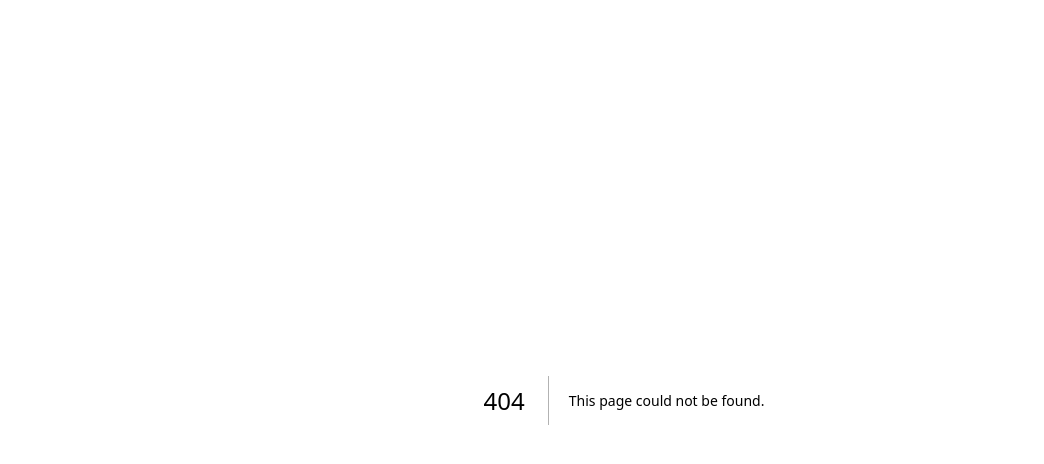
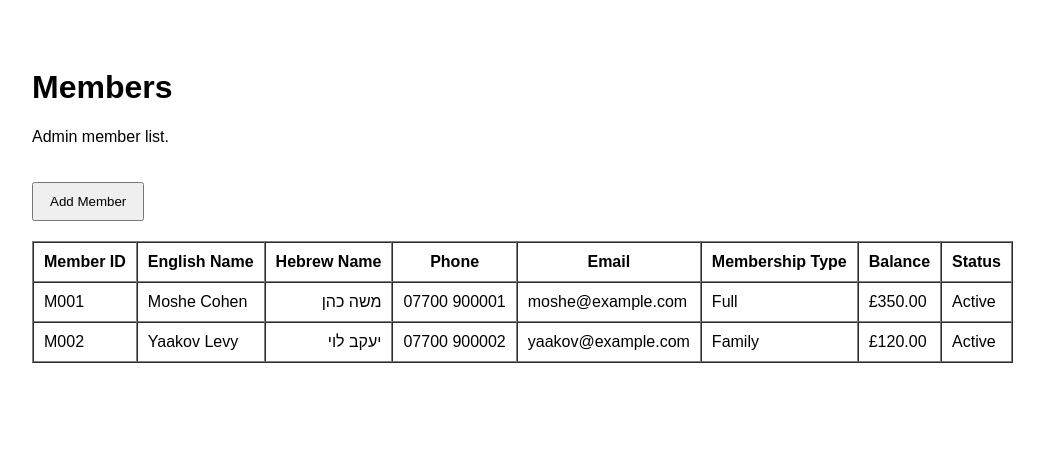
Before and after one commit to gersonberger-lab/shul-membership-portal, a Next.js app: page /members in a window 1280 px wide. Before the commit this address had no page. Shown: the top 464 px of the page, without its empty margins (16-1060 px from the left). Built offline with nearby package versions, Linux system fonts and the light colour scheme.

Commit message:
Create page.tsx

```diff
--- /dev/null
+++ b/app/members/page.tsx
@@ -0,0 +1,66 @@
+const members = [
+  {
+    id: 1,
+    memberId: "M001",
+    englishName: "Moshe Cohen",
+    hebrewName: "משה כהן",
+    phone: "07700 900001",
+    email: "moshe@example.com",
+    membershipType: "Full",
+    balance: 350,
+    status: "Active",
+  },
+  {
+    id: 2,
+    memberId: "M002",
+    englishName: "Yaakov Levy",
+    hebrewName: "יעקב לוי",
+    phone: "07700 900002",
+    email: "yaakov@example.com",
+    membershipType: "Family",
+    balance: 120,
+    status: "Active",
+  },
+];
+
+export default function MembersPage() {
+  return (
+    <main style={{ padding: "40px", fontFamily: "Arial, sans-serif" }}>
+      <h1>Members</h1>
+      <p>Admin member list.</p>
+
+      <button style={{ margin: "20px 0", padding: "10px 16px" }}>
+        Add Member
+      </button>
+
+      <table border={1} cellPadding={10} cellSpacing={0}>
+        <thead>
+          <tr>
+            <th>Member ID</th>
+            <th>English Name</th>
+            <th>Hebrew Name</th>
+            <th>Phone</th>
+            <th>Email</th>
+            <th>Membership Type</th>
+            <th>Balance</th>
+            <th>Status</th>
+          </tr>
+        </thead>
+        <tbody>
+          {members.map((member) => (
+            <tr key={member.id}>
+              <td>{member.memberId}</td>
+              <td>{member.englishName}</td>
+              <td dir="rtl">{member.hebrewName}</td>
+              <td>{member.phone}</td>
+              <td>{member.email}</td>
+              <td>{member.membershipType}</td>
+              <td>£{member.balance.toFixed(2)}</td>
+              <td>{member.status}</td>
+            </tr>
+          ))}
+        </tbody>
+      </table>
+    </main>
+  );
+}
```
